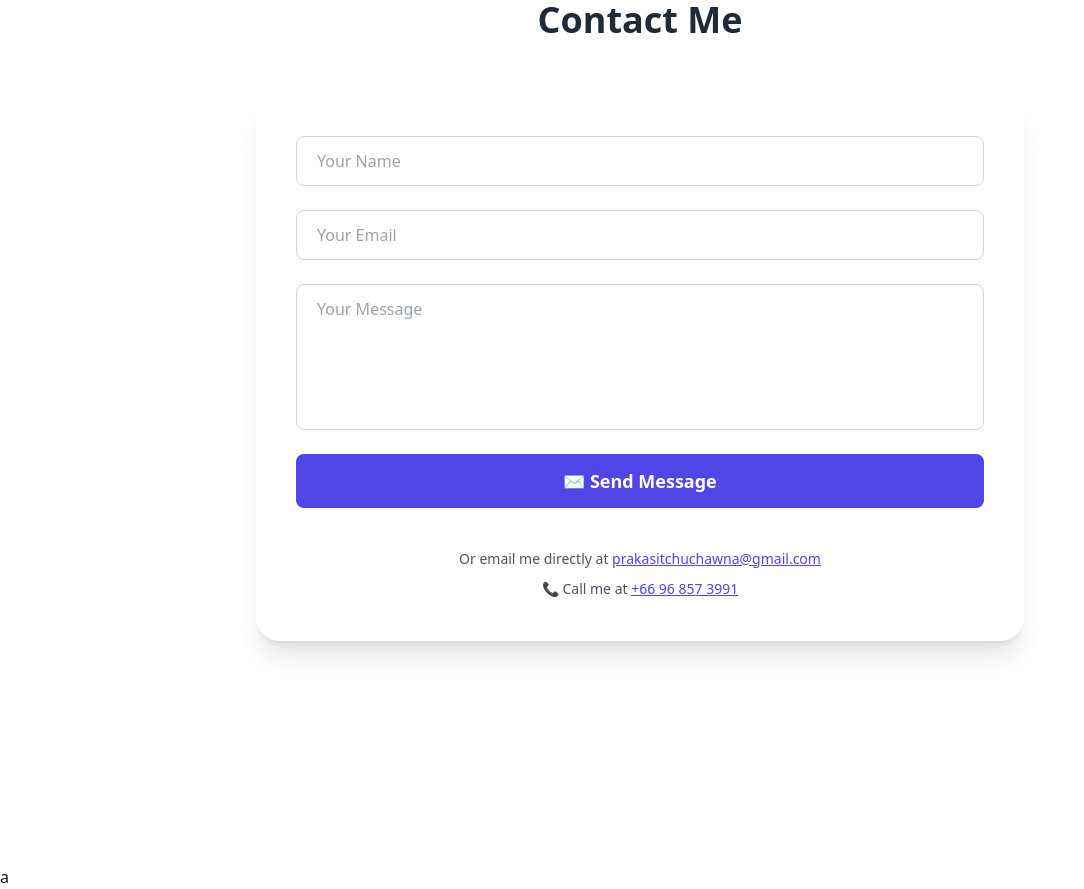
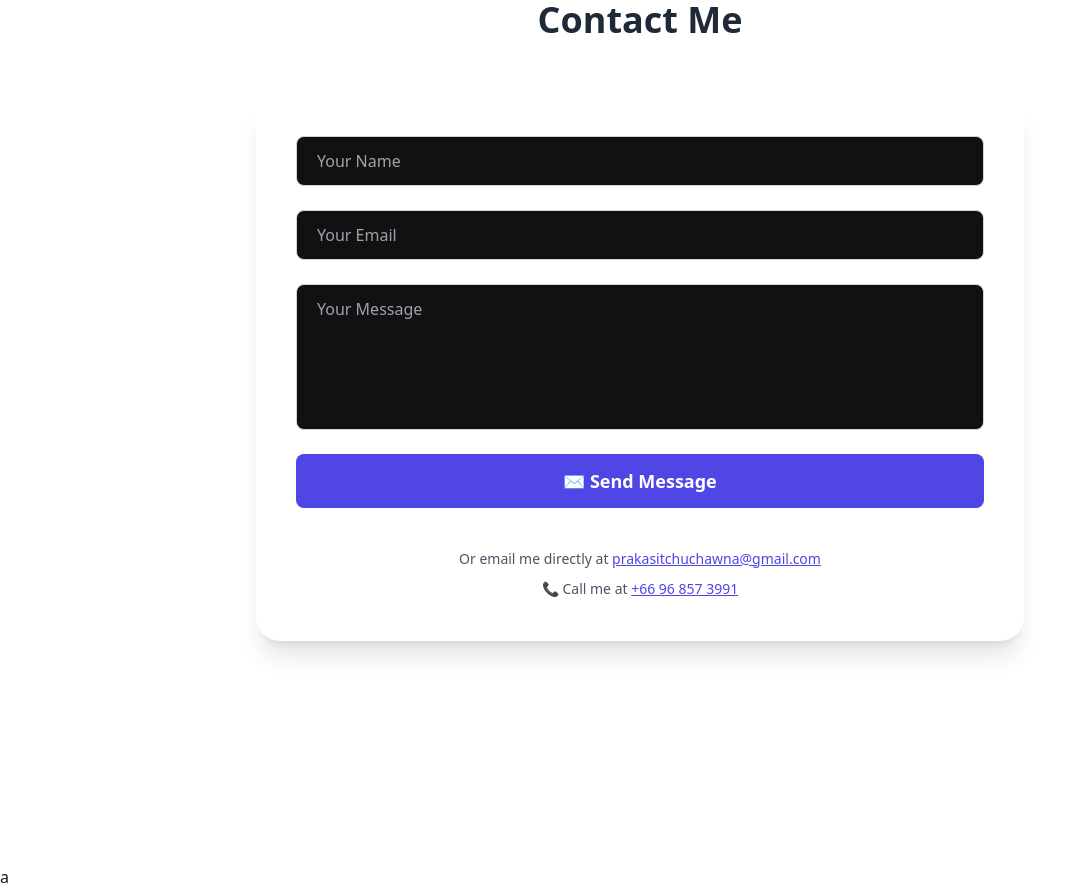
Before and after one commit to Prakasit-Sleepy/Myportfolio, a React (Vite) app: page / in a window 1280 px wide. Shown: the part 4560-5449 px from the top of the page, without its empty margins (0-1084 px from the left). Built offline with nearby package versions, Linux system fonts and the light colour scheme; the HTML template or start-up script is replaced by a standard one.

Commit message:
อัปเดตล่าสุด

```diff
--- a/src/Home.jsx
+++ b/src/Home.jsx
@@ -634,21 +634,21 @@ function Home() {
         name="name"
         placeholder="Your Name"
         required
-              className="border border-gray-300 rounded-lg px-5 py-3 focus:outline-none focus:ring-2 focus:ring-indigo-500 placeholder-gray-400 text-white"
+        className="bg-[#111] text-white border border-gray-300 rounded-lg px-5 py-3 focus:outline-none focus:ring-2 focus:ring-indigo-500 placeholder-gray-400"
       />
       <input
         type="email"
         name="email"
         placeholder="Your Email"
         required
-              className="border border-gray-300 rounded-lg px-5 py-3 focus:outline-none focus:ring-2 focus:ring-indigo-500 placeholder-gray-400 text-white"
+        className="bg-[#111] text-white border border-gray-300 rounded-lg px-5 py-3 focus:outline-none focus:ring-2 focus:ring-indigo-500 placeholder-gray-400"
       />
       <textarea
         name="message"
         rows="5"
         placeholder="Your Message"
         required
-              className="border border-gray-300 rounded-lg px-5 py-3 focus:outline-none focus:ring-2 focus:ring-indigo-500 placeholder-gray-400 text-white resize-none"
+        className="bg-[#111] text-white border border-gray-300 rounded-lg px-5 py-3 focus:outline-none focus:ring-2 focus:ring-indigo-500 placeholder-gray-400 resize-none"
       ></textarea>
       <button
         type="submit"
```
Lines whose indentation alone changed are shown as unchanged.
